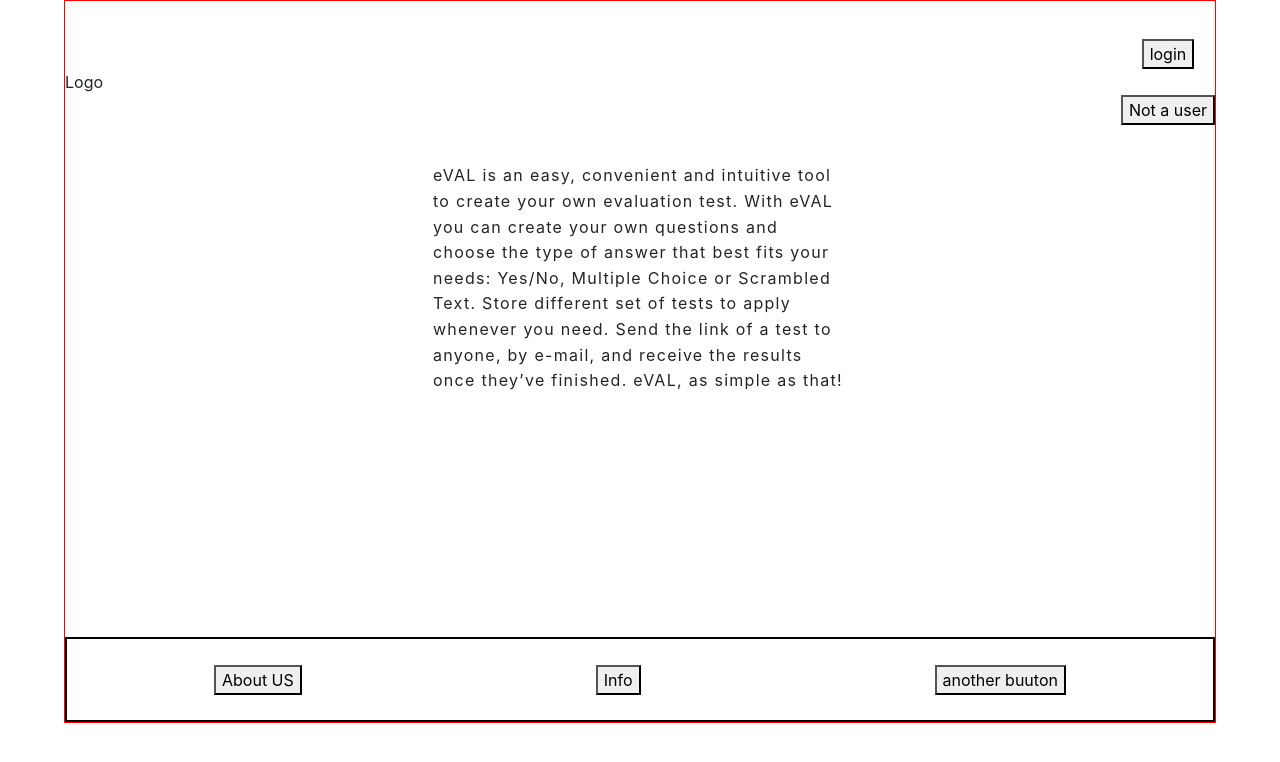
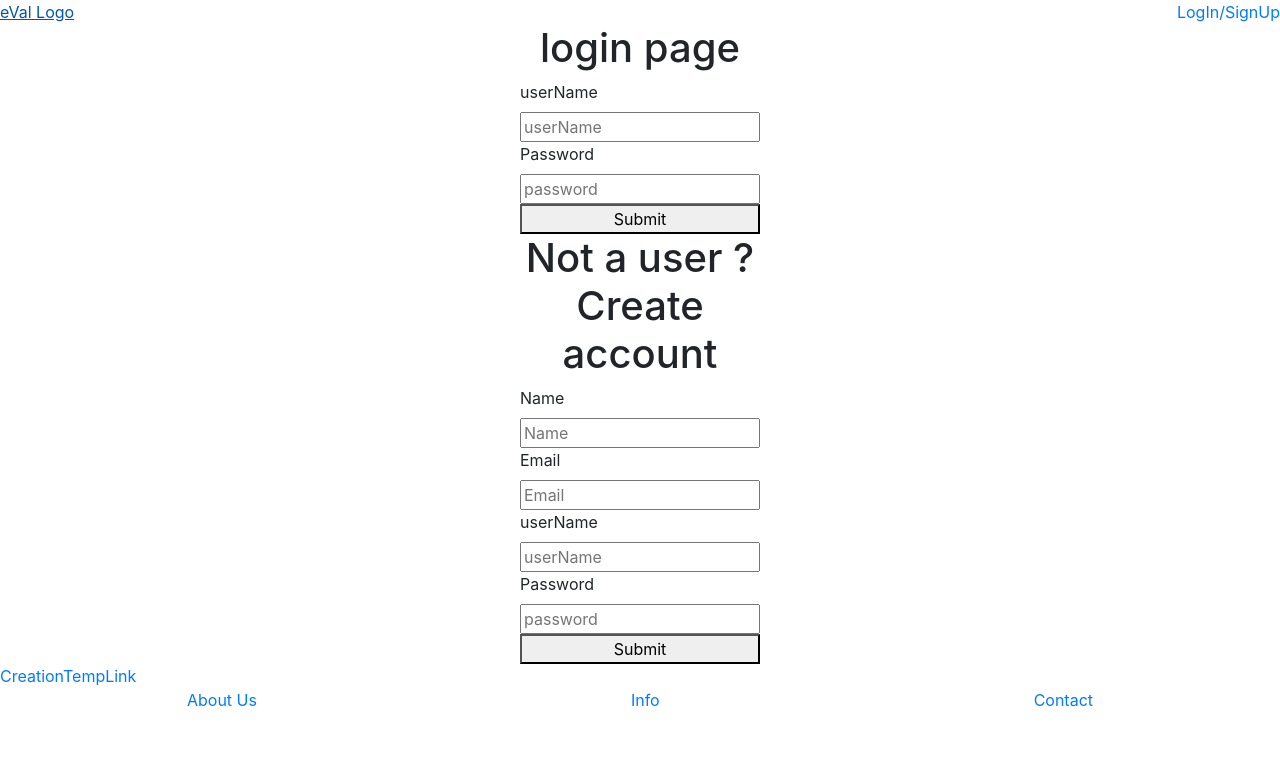
Before and after one commit to Alipudina/eVal, a React (Create React App) app in the folder browser/: page /login in a window 1280 px wide. Shown: the top 762 px of the page. Built offline with nearby package versions, Linux system fonts and the light colour scheme.

Commit message:
added basic routes and structure

```diff
--- a/browser/src/App.js
+++ b/browser/src/App.js
@@ -1,38 +1,62 @@
-import React, { Component } from 'react';
+import React from 'react';
 import './App.scss';
+import Footer from './components/footer'
+import Header from './components/header'
+import Body from './components/body'
 
-class App extends Component {
+import { BrowserRouter } from 'react-router-dom';
 
-  render() {
-    return (
-      <div className="start-page">
-        <div className="header">
-          <div>Logo</div>
-          <div className="login-container">
-            <button>login</button>
-            <button>Not a user</button>
-          </div>
-        </div>
-
-        <div className="info-container">
-          <p>
-            eVAL is an easy, convenient and intuitive tool to create your own evaluation test.
-            With eVAL you can create your own questions and choose the type of answer that best fits
-            your needs: Yes/No, Multiple Choice or Scrambled Text.
-            Store different set of tests to apply whenever you need.
-            Send the link of a test to anyone, by e-mail, and receive the results once they’ve finished.
-            eVAL, as simple as that!
-          </p>
-        </div>
-
-        <div className="footer">
-          <button>About US</button>
-          <button>Info</button>
-          <button>another buuton</button>
-        </div>
-      </div>
-    );
-  }
+function App() {
+  return (
+    <BrowserRouter>
+      <Header />
+      <Body />
+      <Footer />
+    </BrowserRouter>
+  );
 }
 
 export default App;
+
+
+
+
+
+// import React, { Component } from 'react';
+// import './App.scss';
+
+// class App extends Component {
+
+//   render() {
+//     return (
+//       <div className="start-page">
+//         <div className="header">
+//           <div>Logo</div>
+//           <div className="login-container">
+//             <button>login</button>
+//             <button>Not a user</button>
+//           </div>
+//         </div>
+
+//         <div className="info-container">
+//           <p>
+//             eVAL is an easy, convenient and intuitive tool to create your own evaluation test.
+//             With eVAL you can create your own questions and choose the type of answer that best fits
+//             your needs: Yes/No, Multiple Choice or Scrambled Text.
+//             Store different set of tests to apply whenever you need.
+//             Send the link of a test to anyone, by e-mail, and receive the results once they’ve finished.
+//             eVAL, as simple as that!
+//           </p>
+//         </div>
+
+//         <div className="footer">
+//           <button>About US</button>
+//           <button>Info</button>
+//           <button>another buuton</button>
+//         </div>
+//       </div>
+//     );
+//   }
+// }
+
+// export default App;
--- a/browser/src/App.scss
+++ b/browser/src/App.scss
@@ -1,25 +1,34 @@
 
-div.start-page {
-  width: 90%;
-  max-height: 100vh;
-  margin: 0 auto;
-  border: 1px solid red;
+.login{
+    h1{
+        text-align: center;
+    }
+}
+.loginForm,.createAccountForm{
+    display: flex;
+    flex-direction: column;
+    width: 15em;
+    margin: 0 auto;
+}
 
-  div.header {
+.header{
     display: flex;
     justify-content: space-between;
-    align-items: center;
-    margin: 2vw 0;
+}
+.landingPage{
+height: 30em;
+background:lightgray;
+h1{
+    text-align: center;
+}
+}
+.footer{
+    display: flex;
+    justify-content: space-around;
+}
 
-    div.login-container {
-      display: flex;
-      flex-direction: column;
 
-      button {
-        margin: 1vw auto;
-      }
-    }
-  }
+
 
   div.info-container {
     width: 60%;
@@ -34,14 +43,68 @@ div.start-page {
     }
   }
 
-  div.footer {
-    display: flex;
-    justify-content: space-around;
-    border: 2px solid black;
-    margin-bottom: 0;
 
-    button {
-      margin: 2vw auto;
-    }
-  }
-}
+
+
+
+
+
+
+
+
+
+
+
+
+
+
+
+
+
+
+// div.start-page {
+//   width: 90%;
+//   max-height: 100vh;
+//   margin: 0 auto;
+//   border: 1px solid red;
+
+//   div.header {
+//     display: flex;
+//     justify-content: space-between;
+//     align-items: center;
+//     margin: 2vw 0;
+
+//     div.login-container {
+//       display: flex;
+//       flex-direction: column;
+
+//       button {
+//         margin: 1vw auto;
+//       }
+//     }
+//   }
+
+//   div.info-container {
+//     width: 60%;
+//     margin: 2vw auto;
+//     height: 35vw;
+
+//     p {
+//       width: 60%;
+//       margin: auto;
+//       line-height: 1.6;
+//       letter-spacing: .1vw;
+//     }
+//   }
+
+//   div.footer {
+//     display: flex;
+//     justify-content: space-around;
+//     border: 2px solid black;
+//     margin-bottom: 0;
+
+//     button {
+//       margin: 2vw auto;
+//     }
+//   }
+// }
--- /dev/null
+++ b/browser/src/components/body.js
@@ -0,0 +1,19 @@
+import React, { Component } from 'react';
+import { Route } from 'react-router-dom';
+import LandingPage from './landingPage';
+import LoginPage from './login'
+import CreationPage from './creationPage'
+
+export default class Body extends Component {
+  render() {
+    return (
+      <>
+        <div className="body">
+          <Route path="/" exact component={LandingPage} />
+          <Route path="/login" component={LoginPage} />
+          <Route path="/creation" component={CreationPage} />
+        </div>
+      </>
+    )
+  }
+}
--- /dev/null
+++ b/browser/src/components/creationPage.js
@@ -0,0 +1,25 @@
+import React, { Component } from 'react';
+// import { NavLink, Route } from 'react-router-dom';
+
+
+export default class CreationPage extends Component {
+    render() {
+        return (
+            <>
+                <div className="body">
+                    <h1>Create a test</h1>
+                    <form>
+                        <label>testName</label>
+                        <input placeholder="testName" />
+
+                        <div classname="creationBtns">
+                            <butto>Test</butto>
+                            <butto>Save</butto>
+                            <butto>Delete</butto>
+                        </div>
+                    </form>
+                </div>
+            </>
+        )
+    }
+}
--- /dev/null
+++ b/browser/src/components/footer.js
@@ -0,0 +1,16 @@
+import React, { Component } from 'react';
+import { NavLink } from 'react-router-dom';
+
+export default class Footer extends Component{
+    render(){
+        return (
+            <>
+            <div className="footer">
+            <NavLink to="/about">About Us</NavLink>
+            <NavLink to="/info">Info</NavLink>
+            <NavLink to="/contact">Contact</NavLink>
+          </div>
+            </>
+            )
+    }
+}
--- /dev/null
+++ b/browser/src/components/header.js
@@ -0,0 +1,15 @@
+import React, { Component } from 'react';
+import { NavLink } from 'react-router-dom';
+
+export default class Header extends Component{
+    render(){
+        return (
+            <>
+            <div className="header">
+            <NavLink to="/" className="logobtn">eVal Logo</NavLink>
+            <NavLink to="/login" className="logbtn">LogIn/SignUp</NavLink>
+            </div>
+            </>
+            )
+    }
+}
--- /dev/null
+++ b/browser/src/components/landingPage.js
@@ -0,0 +1,23 @@
+import React, { Component } from 'react';
+
+export default class LandingPage extends Component {
+    render() {
+        return (
+            <>
+                <div className=" landingPage">
+
+                    <h1> LandingPage</h1>
+                    <div className="info-container">
+                        <p>
+                            eVAL is an easy, convenient and intuitive tool to create your own evaluation test.
+                            With eVAL you can create your own questions and choose the type of answer that best fits
+                            your needs: Yes/No, Multiple Choice or Scrambled Text.             Store different set of tests to apply whenever you need.
+                           Send the link of a test to anyone, by e-mail, and receive the results once they’ve finished.            eVAL, as simple as that!
+                        </p>
+                    </div>
+                </div>
+
+            </>
+        )
+    }
+}
--- /dev/null
+++ b/browser/src/components/login.js
@@ -0,0 +1,34 @@
+import React, { Component } from 'react';
+import { NavLink } from 'react-router-dom';
+
+export default class LoginPgae extends Component {
+  render() {
+    return (
+      <>
+        <div className="login">
+          <h1>login page</h1>
+          <form className="loginForm">
+            <label>userName</label>
+            <input placeholder="userName" />
+            <label>Password</label>
+            <input placeholder="password" />
+            <button>Submit</button>
+          </form>
+          <form className="createAccountForm" >
+            <h1>Not a user ? Create account</h1>
+            <label>Name</label>
+            <input placeholder="Name" />
+            <label>Email</label>
+            <input placeholder="Email" />
+            <label>userName</label>
+            <input placeholder="userName" />
+            <label>Password</label>
+            <input placeholder="password" />
+            <button>Submit</button>
+          </form>
+          <NavLink to="/creation" className="logbtn">CreationTempLink</NavLink>
+        </div>
+      </>
+    )
+  }
+}
```
